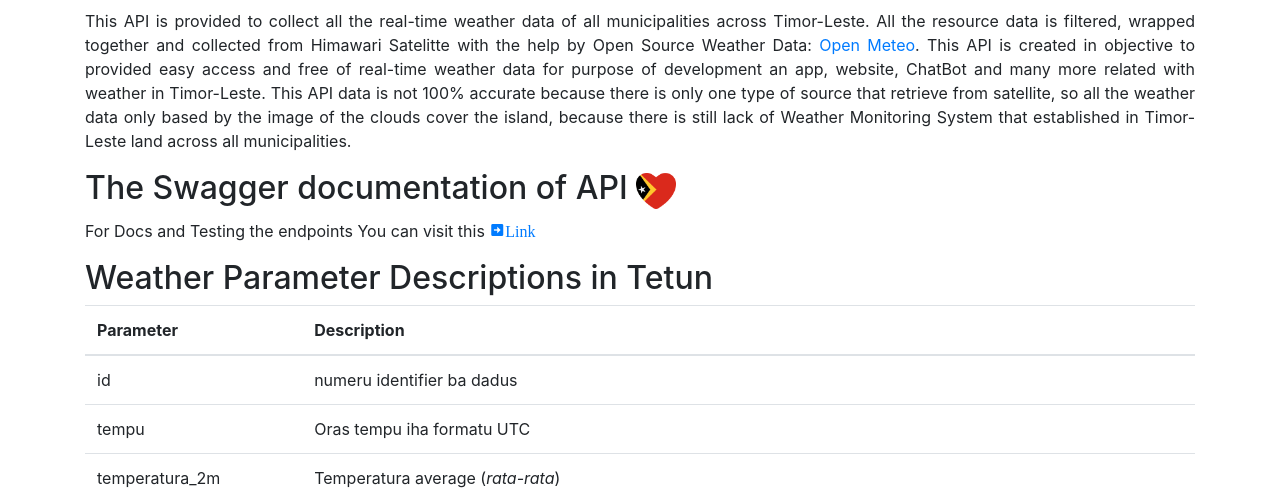
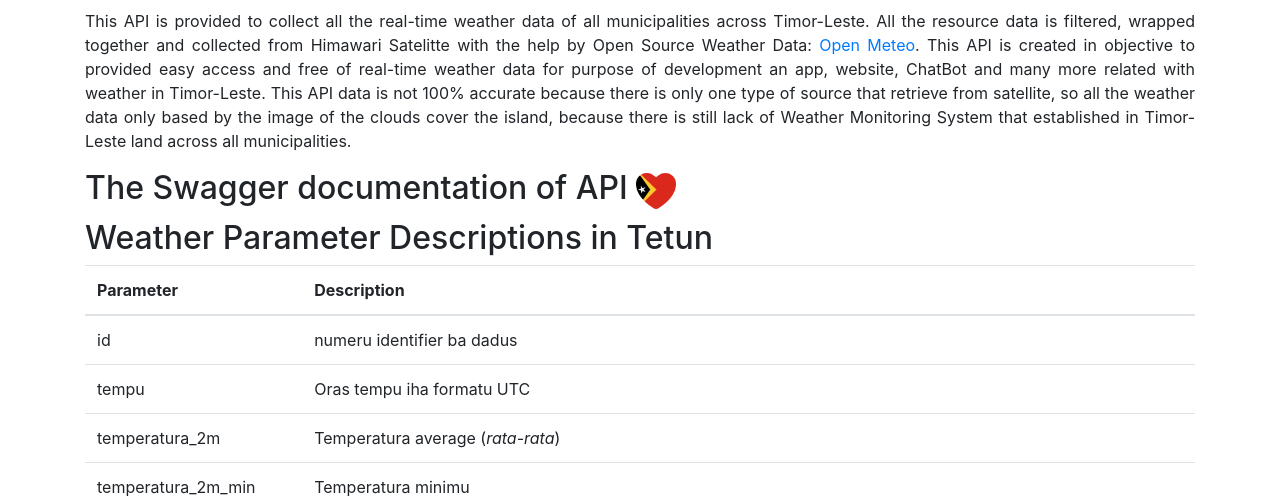
Before and after one commit to Frederico27/weather-api-timor-leste, a Laravel app: page / in a window 1280 px wide. Shown: the part 425-921 px from the top of the page. Run offline with Laravel 10, Linux system fonts and the light colour scheme; settings files or empty folders that the repository lacks are supplied; some libraries are stand-ins or nearby versions.

Commit message:
fix database

```diff
--- a/resources/views/welcome.blade.php
+++ b/resources/views/welcome.blade.php
@@ -31,7 +31,6 @@
 
 
         <h2>The Swagger documentation of API <img src="https://cdn.jsdelivr.net/gh/Frederico27/weather-api-timor-leste/public/image/timor-leste.png" style="width: 40px" alt="tls"></h2>
-        <p>For Docs and Testing the endpoints You can visit this <a class='bx bxs-right-arrow-square' href="https://weather-api-timor-leste.vercel.app/api/documentaion">Link</a></p>
 
 
         <h2>Weather Parameter Descriptions in Tetun</h2>
```
